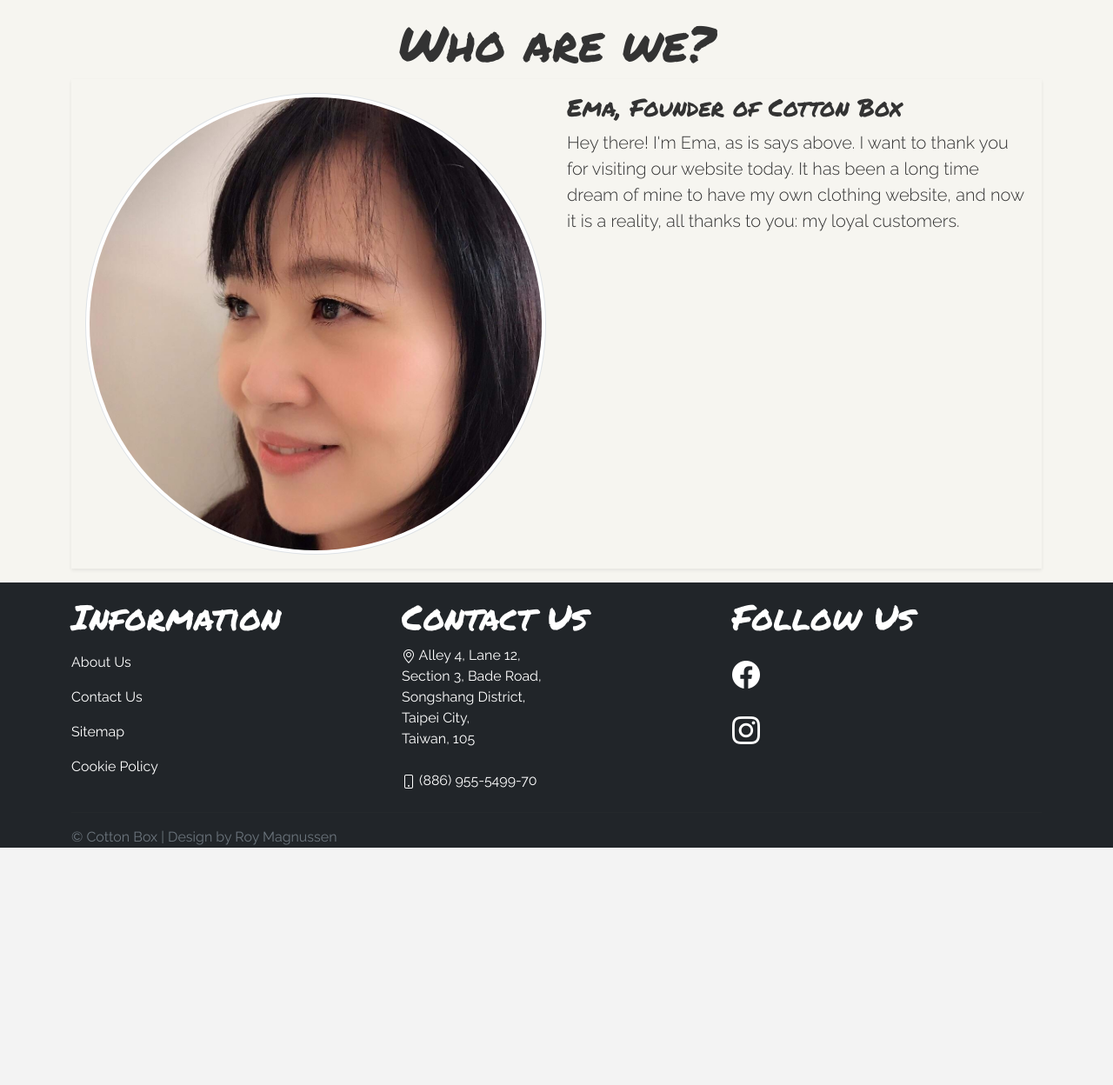
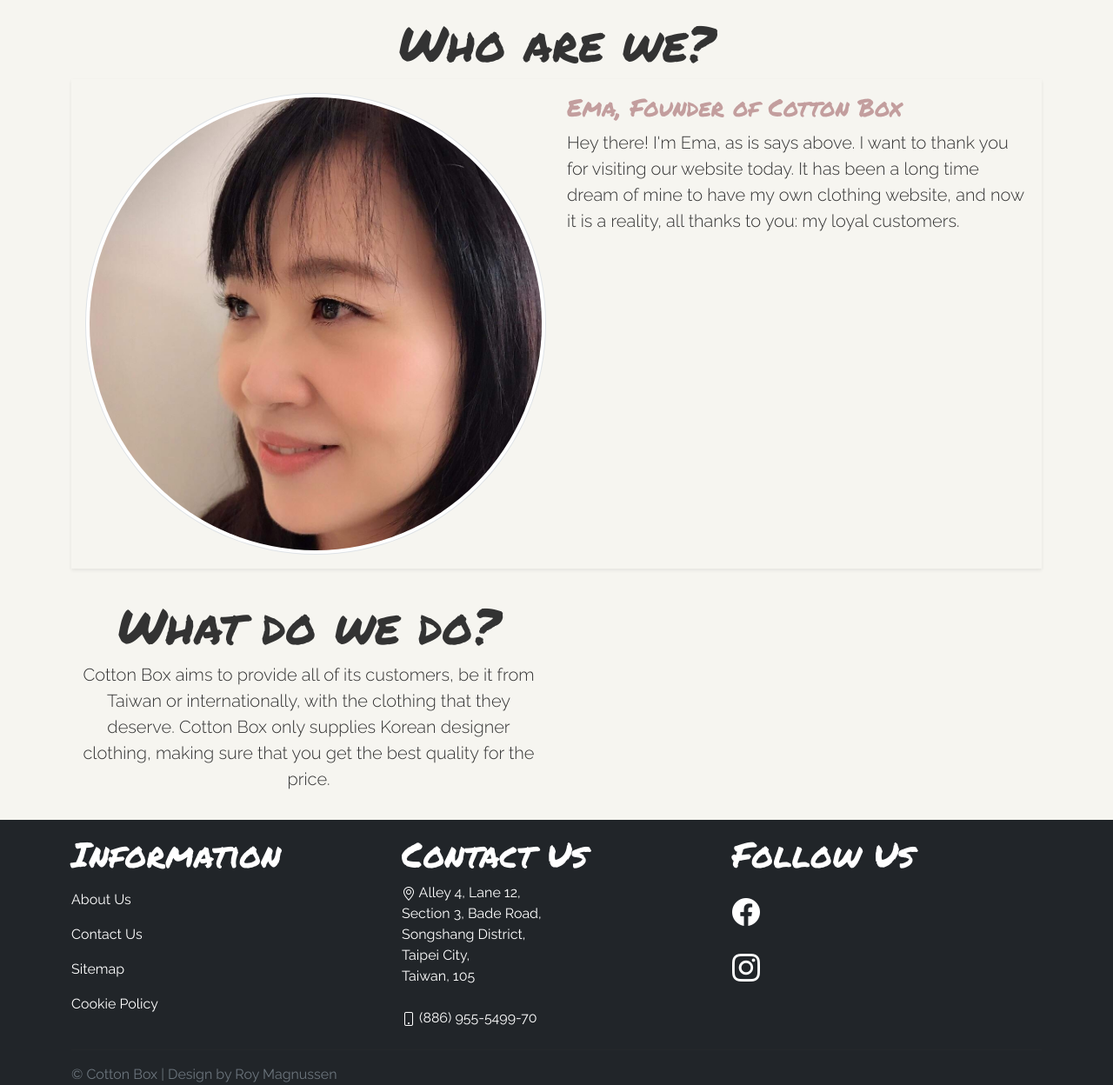
Before and after one commit to RoyMagnussen/CottonBox-Data-Centric, a Flask app: page /about/ in a window 1280 px wide. Shown: the part 74-1322 px from the top of the page at 87% size. Before the commit the page ends 1049 px from the top, so only its background shows below. Run offline with Flask 2, Linux system fonts and the light colour scheme; data that the repository does not hold is empty; some libraries are stand-ins or nearby versions; some web fonts are replaced.

Commit message:
Created what do we do section.

```diff
--- a/templates/en_gb/about_page.html
+++ b/templates/en_gb/about_page.html
@@ -8,12 +8,12 @@
                 <div class="company-member-card p-3 shadow-sm">
                     <div class="row">
                         <!-- Company member image -->
-                        <div class="col-12 col-md-6">
+                        <div class="col-12 col-md-6 text-center">
                             <img src="{{ url_for('static', filename='images/profile_pictures/founder-image.jpg') }}" alt="Company founder image" class="rounded-circle profile-picture img-thumbnail img-fluid">
                         </div>
                         <!-- Company member info -->
                         <div class="col-12 col-md-6">
-                            <h3 class="section-heading">Ema, Founder of Cotton Box</h3>
+                            <h3 class="section-heading text-supple">Ema, Founder of Cotton Box</h3>
                             <p class="lead">
                                 Hey there! I'm Ema, as is says above. I want to thank you for visiting our website today.
                                 It has been a long time dream of mine to have my own clothing website, and now it is a reality,
@@ -26,5 +26,16 @@
         </div>
     </div>
     <!-- What do we do-->
+    <div class="container py-3">
+        <div class="row">
+            <div class="col-12 col-md-6">
+                <h1 class="display-4 text-center section-heading">What do we do?</h1>
+                <p class="lead text-center">
+                    Cotton Box aims to provide all of its customers, be it from Taiwan or internationally, with the clothing that they deserve.
+                    Cotton Box only supplies Korean designer clothing, making sure that you get the best quality for the price.
+                </p>
+            </div>
+        </div>
+    </div>
     <!-- Where to find us -->
 {% endblock content %}
```
